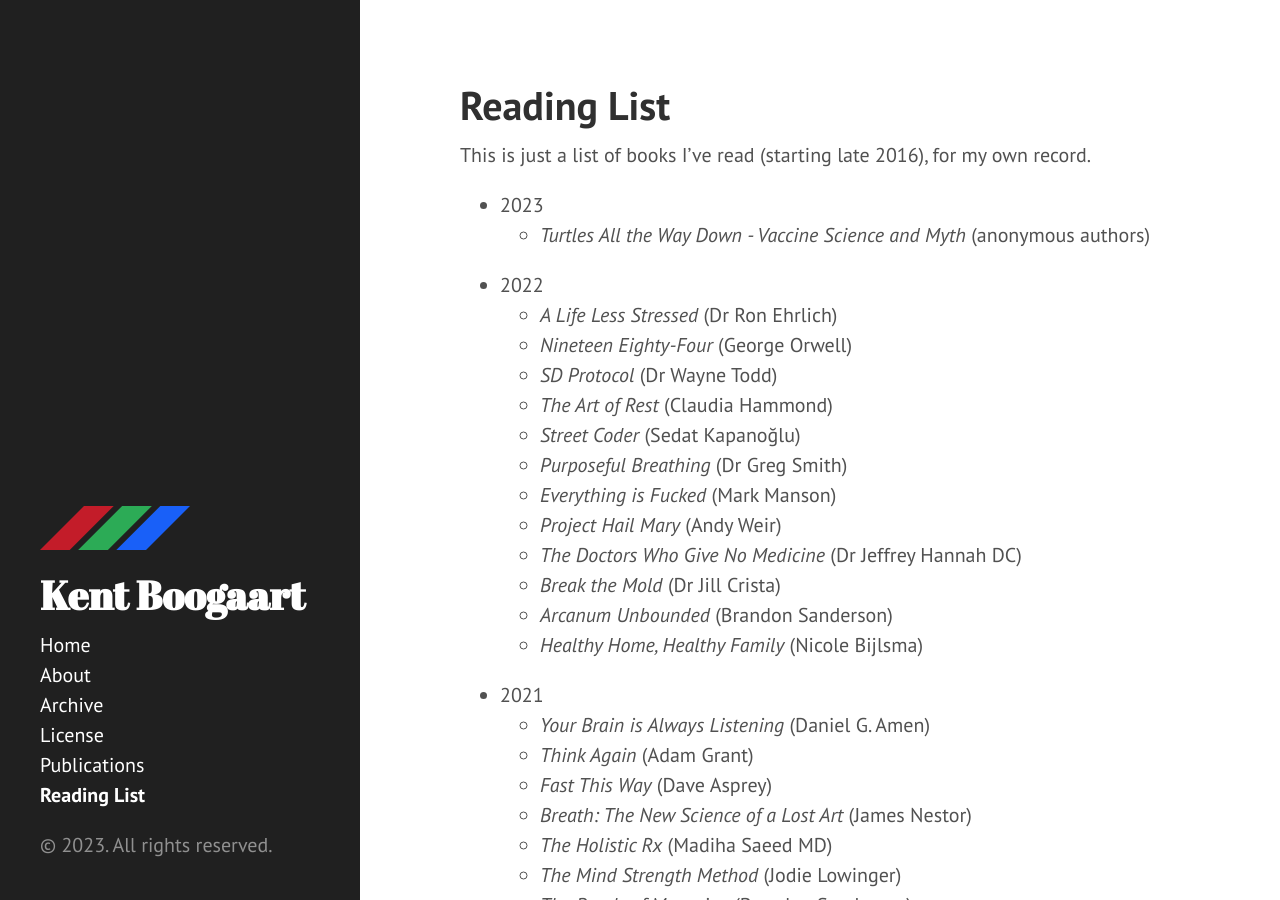
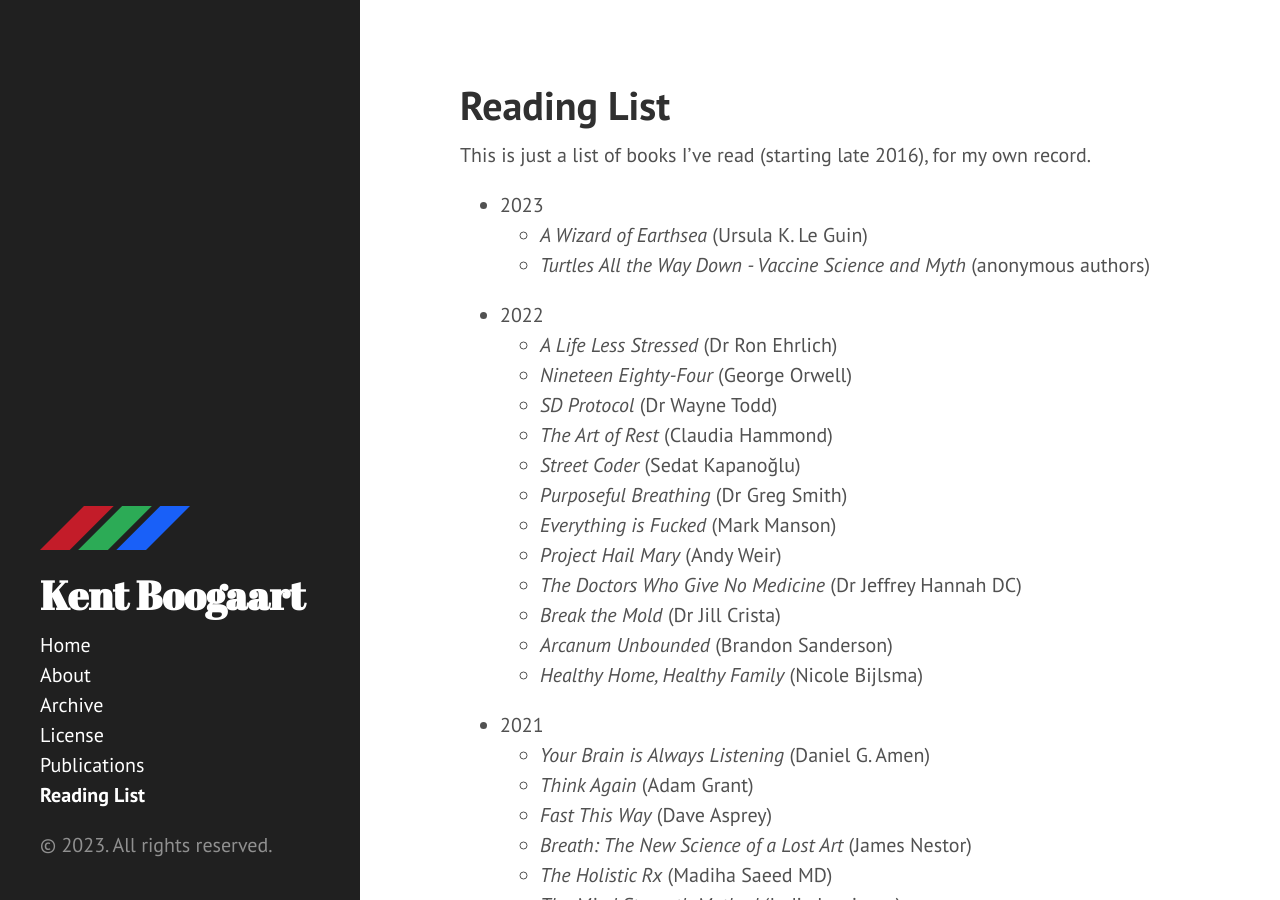
Before and after one commit to kentcb/kentcb.github.io, a Jekyll site: the page built from reading-list.md, in a window 1280 px wide and 900 px high. Built offline with Jekyll 4.4.1, drawn with Linux system fonts in a browser that asks for light colours; nearby versions of some CDN libraries.

Commit message:
Add A Wizard of Earthsea

```diff
--- a/reading-list.md
+++ b/reading-list.md
@@ -6,6 +6,7 @@ sidebar: true
 This is just a list of books I've read (starting late 2016), for my own record.
 
 * 2023
+    * _A Wizard of Earthsea_ (Ursula K. Le Guin)
     * _Turtles All the Way Down - Vaccine Science and Myth_ (anonymous authors)
 * 2022
     * _A Life Less Stressed_ (Dr Ron Ehrlich)
```
